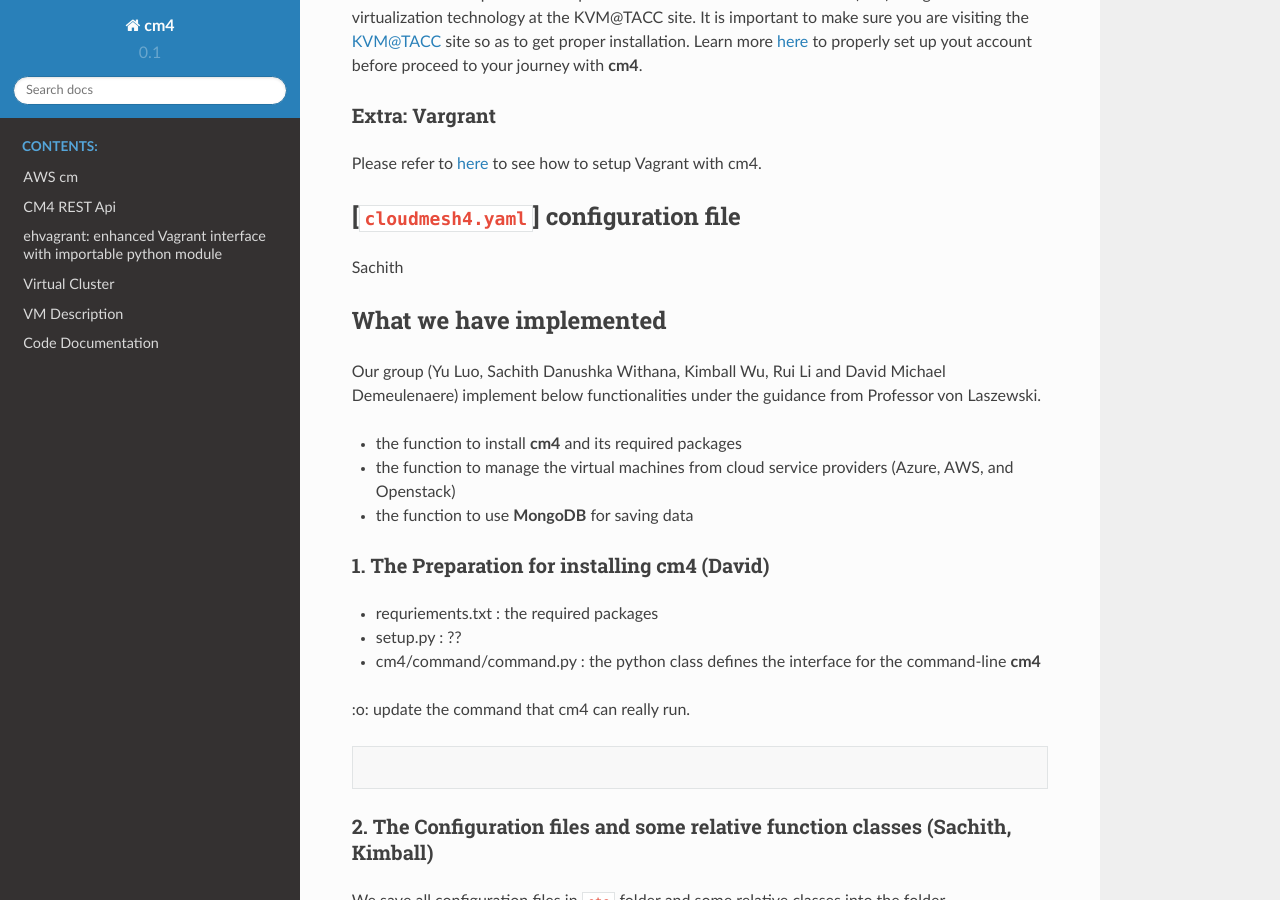
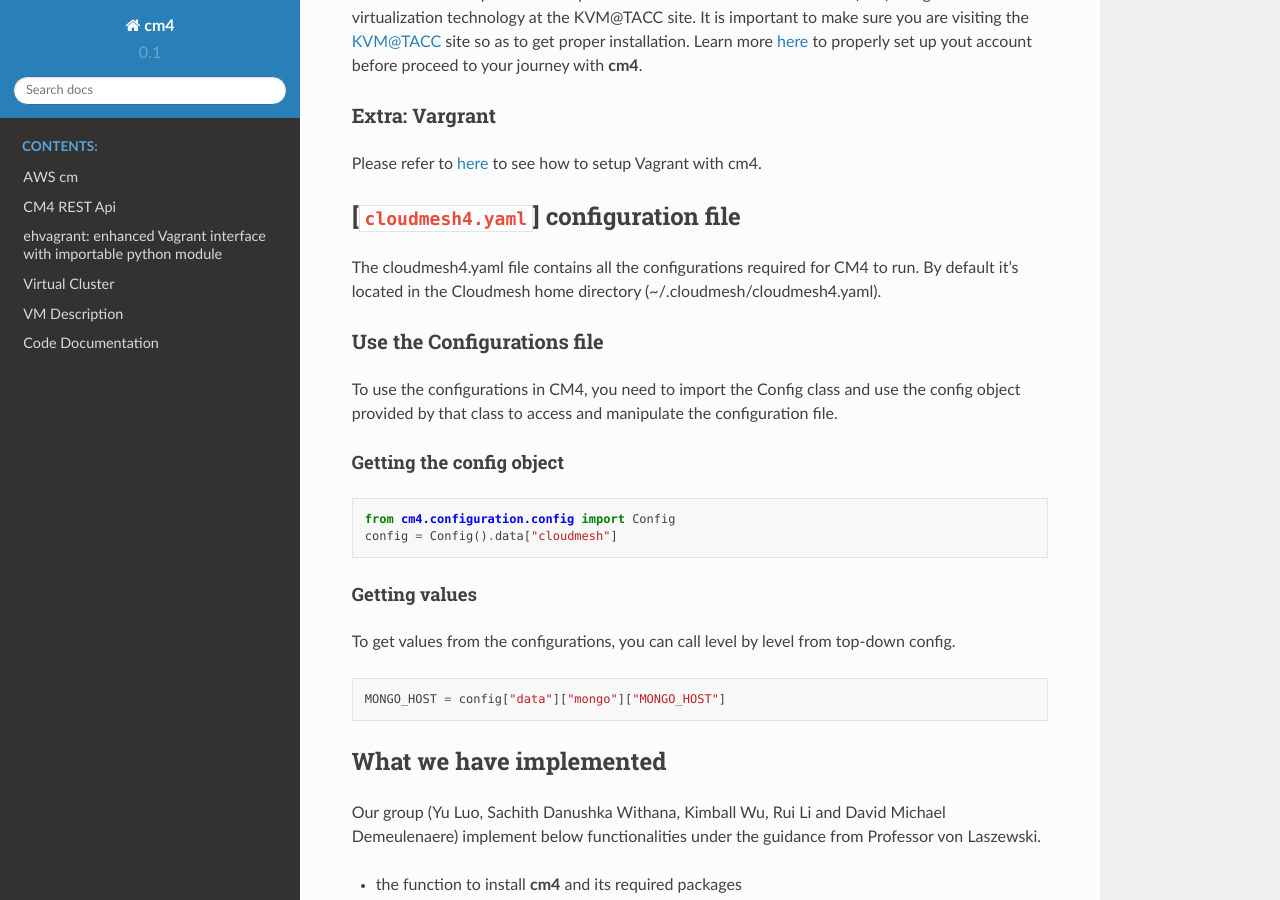
Before and after one commit to cloudmesh/cloudmesh-cloud, a Sphinx documentation site: the page built from documentation/source/CM4README.md, in a window 1280 px wide and 900 px high, scrolled down 2796 px. Built offline with Sphinx 7.4.7 and the Read the Docs theme 2.0.0, drawn with Linux system fonts in a browser that asks for light colours; pages that are not in the unit, such as notebooks, are missing from menus.

Commit message:
adding getting values from the config

````diff
--- a/documentation/source/CM4README.md
+++ b/documentation/source/CM4README.md
@@ -137,10 +137,24 @@
 
 ## [`cloudmesh4.yaml`] configuration file
 
-Sachith
+The cloudmesh4.yaml file contains all the configurations required for CM4 to run.
+By default it's located in the Cloudmesh home directory (~/.cloudmesh/cloudmesh4.yaml).
 
+#### Use the Configurations file
+To use the configurations in CM4, you need to import the Config class and use the config
+object provided by that class to access and manipulate the configuration file.
 
+##### Getting the config object
+```python
+from cm4.configuration.config import Config
+config = Config().data["cloudmesh"]
+```
 
+##### Getting values
+To get values from the configurations, you can call level by level from top-down config.
+```python
+MONGO_HOST = config["data"]["mongo"]["MONGO_HOST"]
+```
 
 ## What we have implemented
 
````
